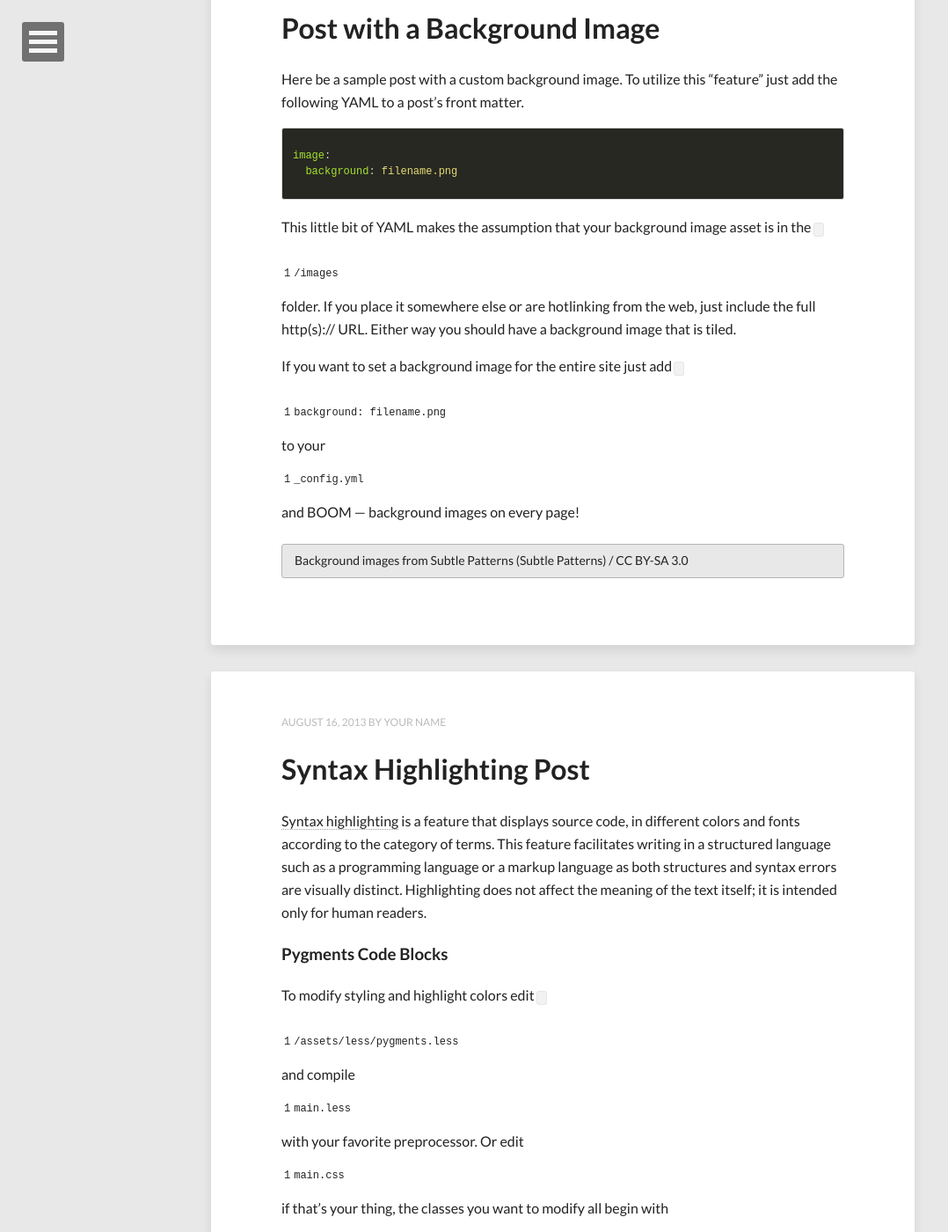
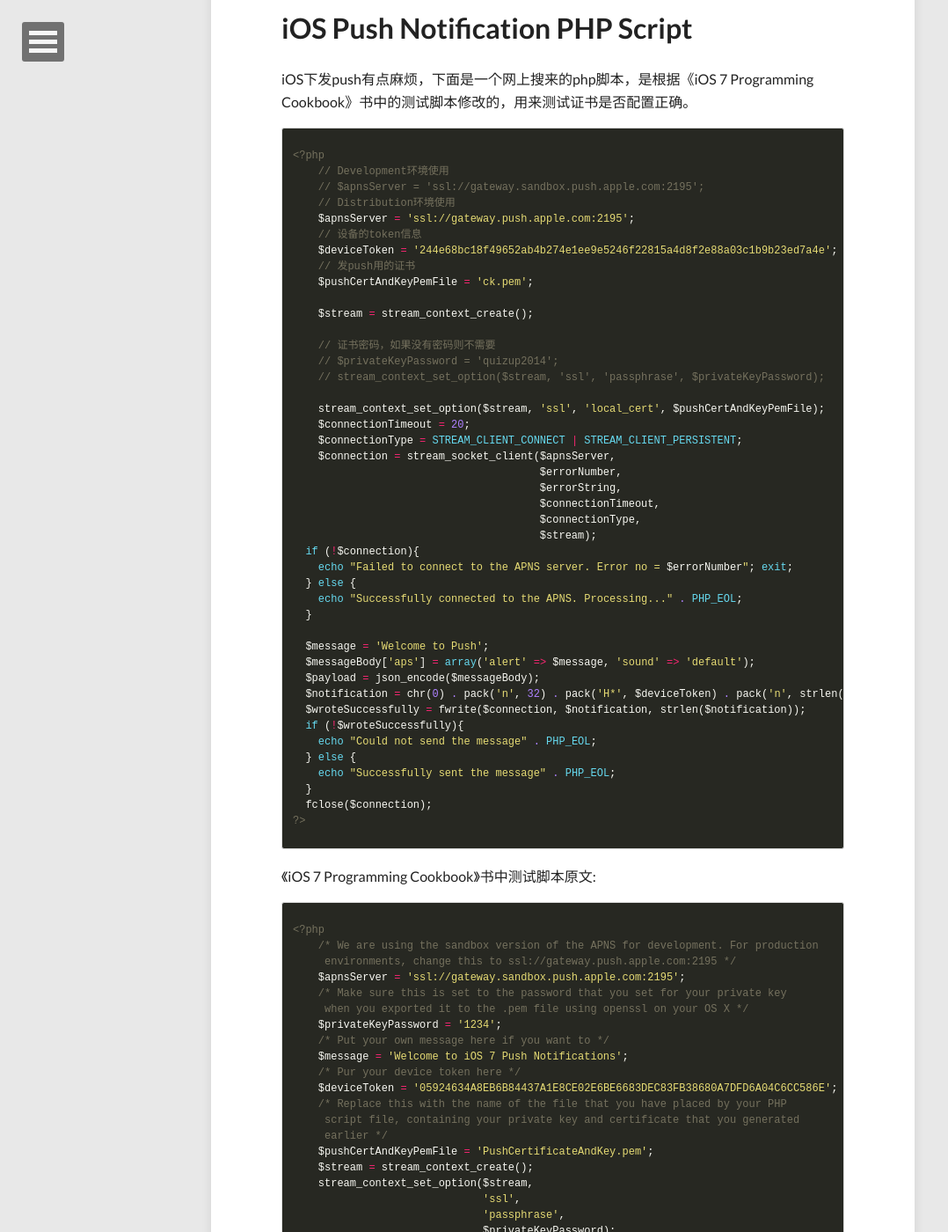
Before and after one commit to Sean8694/jekyll_site, a Jekyll site: the page built from index.html, in a window 1280 px wide and 1400 px high, scrolled down 530 px. Shown: the whole window at 88% size, without its empty margins (0-1078 px from the left). Built offline with Jekyll 4.4.1, drawn with Linux system fonts in a browser that asks for light colours; nearby versions of some CDN libraries; the list of posts is cut into pages by our own code; some of the changed text lies outside the part shown.

Commit message:
setup site

```diff
--- a/_config.yml
+++ b/_config.yml
@@ -1,15 +1,15 @@
-title:            Site Title
-description:      Describe your website here.
+title:            Sean's Tech Site
+description:      Sean's tech blog.
 disqus_shortname:
 #Your site's domain goes here. Leave localhost server or blank when working locally.
 url:              http://localhost:4000
 
 # Owner/author information
 owner:
-  name:           Your Name
+  name:           Ran Shi
   avatar:         avatar.jpg
-  bio:            "Your bio goes here. It shouldn't be super long but a good two sentences or two should suffice."
-  email:          you@email.com
+  bio:            "A Dev."
+  email:          sean8694@gmail.com
   # Social networking links used in footer. Update and remove as you like.
   twitter:
   facebook:
--- a/_includes/footer.html
+++ b/_includes/footer.html
@@ -1 +1 @@
-<span>&copy; {{ site.time | date: '%Y' }} {{ site.owner.name }}. Powered by <a href="http://jekyllrb.com">Jekyll</a> using the <a href="http://mademistakes.com/hpstr/">HPSTR Theme</a>.</span>
+<span>&copy; {{ site.time | date: '%Y' }} {{ site.owner.name }}. Powered by <a href="http://jekyllrb.com">Jekyll</a><!--  using the <a href="http://mademistakes.com/hpstr/">HPSTR Theme</a> -->.</span>
--- a/_includes/navigation.html
+++ b/_includes/navigation.html
@@ -3,53 +3,17 @@
 	<ul class="dl-menu">
 		<li><a href="{{ site.url }}">Home</a></li>
 		<li>
-			<a href="#">About</a>
-			<ul class="dl-submenu">
-				<li>
-					<img src="{{ site.url }}/images/{{ site.owner.avatar }}" alt="{{ site.owner.name }} photo" class="author-photo">
-					<h4>{{ site.owner.name }}</h4>
-					<p>{{ site.owner.bio }}</p>
-				</li>
-				<li><a href="{{ site.url }}/about/">Learn More</a></li>
-				{% if site.owner.email %}<li>
-					<a href="mailto:{{ site.owner.email }}"><i class="fa fa-envelope"></i> Email</a>
-				</li>{% endif %}
-				{% if site.owner.twitter %}<li>
-					<a href="http://twitter.com/{{ site.owner.twitter }}"><i class="fa fa-twitter"></i> Twitter</a>
-				</li>{% endif %}
-				{% if site.owner.facebook %}<li>
-					<a href="http://facebook.com/{{ site.owner.facebook }}"><i class="fa fa-facebook"></i> Facebook</a>
-				</li>{% endif %}
-				{% if site.owner.google_plus %}<li>
-					<a href="{{ site.owner.google_plus }}"><i class="fa fa-google-plus"></i> Google+</a>
-				</li>{% endif %}
-				{% if site.owner.linkedin %}<li>
-					<a href="http://linkedin.com/in/{{ site.owner.linkedin }}"><i class="fa fa-linkedin"></i> LinkedIn</a>
-				</li>{% endif %}
-				{% if site.owner.github %}<li>
-					<a href="http://github.com/{{ site.owner.github }}"><i class="fa fa-github"></i> GitHub</a>
-				</li>{% endif %}
-				{% if site.owner.stackexchange %}<li>
-					<a href="{{ site.owner.stackexchange }}"><i class="fa fa-stack-exchange"></i> Stackexchange</a>
-				</li>{% endif %}
-				{% if site.owner.instagram %}<li>
-					<a href="http://instagram.com/{{ site.owner.instagram }}"><i class="fa fa-instagram"></i> Instagram</a>
-				</li>{% endif %}
-				{% if site.owner.flickr %}<li>
-					<a href="http://www.flickr.com/photos/{{ site.owner.flickr }}"><i class="fa fa-flickr"></i> Flickr</a>
-				</li>{% endif %}
-				{% if site.owner.tumblr %}<li>
-					<a href="http://{{ site.owner.tumblr }}.tumblr.com"><i class="fa fa-tumblr"></i> Tumblr</a>
-				</li>{% endif %}
-			</ul><!-- /.dl-submenu -->
+			<a href="{{ site.url }}/about/">
+				<img src="{{ site.url }}/images/{{ site.owner.avatar }}" alt="{{ site.owner.name }} photo" class="author-photo">
+				<h4>{{ site.owner.name }}</h4>
+				<p>{{ site.owner.bio }}</p>
+			</a>
+
 		</li>
-		<li>
-			<a href="#">Posts</a>
-			<ul class="dl-submenu">
-				<li><a href="{{ site.url }}/posts/">All Posts</a></li>
-				<li><a href="{{ site.url }}/tags/">All Tags</a></li>
-			</ul>
-		</li>
-		{% for link in site.links %}<li>{% if link.external %}<a href="{{ link.url }}">{{ link.title }}</a>{% else %}<a href="{{ site.url }}{{ link.url }}">{{ link.title }}</a>{% endif %}</li>{% endfor %}
+		<li><a href="{{ site.url }}/posts/">All Posts</a></li>
+		<li><a href="{{ site.url }}/tags/">All Tags</a></li>
+		{% if site.owner.email %}
+		<li><a href="mailto:{{ site.owner.email }}"><i class="fa fa-envelope"></i> Email</a></li>
+		{% endif %}
 	</ul><!-- /.dl-menu -->
 </nav><!-- /.dl-menuwrapper -->
--- /dev/null
+++ b/_posts/2014-06-10-iOS-push-php-script.markdown
@@ -0,0 +1,117 @@
+---
+layout: post
+title:  "iOS Push Notification PHP Script"
+date:   2014-06-09 12:25:10
+categories: tech iOS php
+---
+
+iOS下发push有点麻烦，下面是一个网上搜来的php脚本，是根据《iOS 7 Programming Cookbook》书中的测试脚本修改的，用来测试证书是否配置正确。
+
+{% highlight php %}
+
+<?php
+    // Development环境使用
+    // $apnsServer = 'ssl://gateway.sandbox.push.apple.com:2195';
+    // Distribution环境使用
+    $apnsServer = 'ssl://gateway.push.apple.com:2195';
+    // 设备的token信息
+    $deviceToken = '244e68bc18f49652ab4b274e1ee9e5246f22815a4d8f2e88a03c1b9b23ed7a4e';
+    // 发push用的证书
+    $pushCertAndKeyPemFile = 'ck.pem';
+
+    $stream = stream_context_create();
+
+    // 证书密码，如果没有密码则不需要
+    // $privateKeyPassword = 'quizup2014';
+    // stream_context_set_option($stream, 'ssl', 'passphrase', $privateKeyPassword);
+
+    stream_context_set_option($stream, 'ssl', 'local_cert', $pushCertAndKeyPemFile);
+    $connectionTimeout = 20;
+    $connectionType = STREAM_CLIENT_CONNECT | STREAM_CLIENT_PERSISTENT;
+    $connection = stream_socket_client($apnsServer,
+                                       $errorNumber,
+                                       $errorString,
+                                       $connectionTimeout,
+                                       $connectionType,
+                                       $stream);
+  if (!$connection){
+    echo "Failed to connect to the APNS server. Error no = $errorNumber"; exit;
+  } else {
+    echo "Successfully connected to the APNS. Processing..." . PHP_EOL;
+  }
+
+  $message = 'Welcome to Push';
+  $messageBody['aps'] = array('alert' => $message, 'sound' => 'default');
+  $payload = json_encode($messageBody);
+  $notification = chr(0) . pack('n', 32) . pack('H*', $deviceToken) . pack('n', strlen($payload)) . $payload;
+  $wroteSuccessfully = fwrite($connection, $notification, strlen($notification));
+  if (!$wroteSuccessfully){
+    echo "Could not send the message" . PHP_EOL;
+  } else {
+    echo "Successfully sent the message" . PHP_EOL;
+  }
+  fclose($connection);
+?>
+
+{% endhighlight %}
+
+《iOS 7 Programming Cookbook》书中测试脚本原文:
+
+{% highlight php %}
+
+<?php
+    /* We are using the sandbox version of the APNS for development. For production
+     environments, change this to ssl://gateway.push.apple.com:2195 */
+    $apnsServer = 'ssl://gateway.sandbox.push.apple.com:2195';
+    /* Make sure this is set to the password that you set for your private key
+     when you exported it to the .pem file using openssl on your OS X */
+    $privateKeyPassword = '1234';
+    /* Put your own message here if you want to */
+    $message = 'Welcome to iOS 7 Push Notifications';
+    /* Pur your device token here */
+    $deviceToken = '05924634A8EB6B84437A1E8CE02E6BE6683DEC83FB38680A7DFD6A04C6CC586E';
+    /* Replace this with the name of the file that you have placed by your PHP
+     script file, containing your private key and certificate that you generated
+     earlier */
+    $pushCertAndKeyPemFile = 'PushCertificateAndKey.pem';
+    $stream = stream_context_create();
+    stream_context_set_option($stream,
+                              'ssl',
+                              'passphrase',
+                              $privateKeyPassword);
+    stream_context_set_option($stream,
+                              'ssl',
+                              'local_cert',
+                              $pushCertAndKeyPemFile);
+    $connectionTimeout = 20;
+    $connectionType = STREAM_CLIENT_CONNECT | STREAM_CLIENT_PERSISTENT;
+    $connection = stream_socket_client($apnsServer,
+                                       $errorNumber,
+                                       $errorString,
+                                       $connectionTimeout,
+                                       $connectionType,
+                                       $stream);
+    if (!$connection){
+        echo "Failed to connect to the APNS server. Error no = $errorNumber<br/>"; exit;
+    } else {
+        echo "Successfully connected to the APNS. Processing...</br>";
+    }
+
+    $messageBody['aps'] = array('alert' => $message, 'sound' => 'default',
+                                'badge' => 2,
+                                );
+    $payload = json_encode($messageBody);
+    $notification = chr(0) .
+                    pack('n', 32) .
+                    pack('H*', $deviceToken) .
+                    pack('n', strlen($payload)) .
+                    $payload;
+    $wroteSuccessfully = fwrite($connection, $notification, strlen($notification));
+    if (!$wroteSuccessfully){
+        echo "Could not send the message<br/>";
+    } else {
+        echo "Successfully sent the message<br/>"; }
+    fclose($connection);
+?>
+
+{% endhighlight %}
--- a/about.md
+++ b/about.md
@@ -1,33 +1,10 @@
 ---
 layout: page
 permalink: /about/
-title: About the Theme
+title: About Me
 tags: [Jekyll, theme, modern, minimal, responsive]
 image:
   feature: abstract-5.jpg
-  credit: dargadgetz
-  creditlink: http://www.dargadgetz.com/ios-7-abstract-wallpaper-pack-for-iphone-5-and-ipod-touch-retina/
-share: true
 ---
 
-They say three times the charm, so here is another free responsive Jekyll theme for you. I've learned a ton since open sourcing my first two themes [on Github](http://github.com/mmistakes), and wanted to try a few new things this time around. If you've used my previous themes most of this should be familiar territory...
-
-## What HPSTR brings to the table:
-
-* Responsive templates for post, page, and post index `_layouts`. Looks great on mobile, tablet, and desktop devices.
-* Gracefully degrads in older browsers. Compatible with Internet Explorer 8+ and all modern browsers.
-* Modern and minimal design.
-* Sweet animated menu.
-* Background image support.
-* Readable typography to make your words shine.
-* Support for large images to call out your favorite posts.
-* Comments powered by [Disqus](http://disqus.com) if you choose to enable.
-* Simple and clear permalink structure[^1].
-* [Open Graph](https://developers.facebook.com/docs/opengraph/) and [Twitter Cards](https://dev.twitter.com/docs/cards) support for a better social sharing experience.
-* Simple [custom 404 page]({{ site.url }}/404.html) to get you started.
-* Stylesheets for Pygments and Coderay [syntax highlighting]({{ site.url }}/code-highlighting-post/) to make your code examples look snazzy
-* [Grunt](http://gruntjs.com) build script for easy theme development
-
-<div markdown="0"><a href="{{ site.url }}/theme-setup" class="btn btn-info">Install the Theme</a></div>
-
-[^1]: Example: *domain.com/category-name/post-title*
+You can follow me on [Github](https://github.com/Sean8694).
--- a/index.html
+++ b/index.html
@@ -1,14 +1,16 @@
 ---
 layout: post-index
-title: Latest Posts
+title: Tech Dairy
 description: "Describe this nonsense."
 tags: [Jekyll, theme, themes, responsive, blog, modern]
 image:
   feature: abstract-1.jpg
+---
+<!--
   credit: dargadgetz
   creditlink: http://www.dargadgetz.com/ios-7-abstract-wallpaper-pack-for-iphone-5-and-ipod-touch-retina/
 ---
-
+ -->
 {% for post in paginator.posts %}
 <article class="hentry">
   <header>
```
Also changed, not shown: _layouts/post.html (+7 -7 lines), _draft/2011-03-10-sample-post.md (renamed from _posts/2011-03-10-sample-post.md), _draft/2012-05-22-readability-post.md (renamed from _posts/2012-05-22-readability-post.md), _draft/2013-05-22-sample-post-images.md (renamed from _posts/2013-05-22-sample-post-images.md), _draft/2013-05-23-readability-feature-post.md (renamed from _posts/2013-05-23-readability-feature-post.md), _draft/2013-06-25-video-post.md (renamed from _posts/2013-06-25-video-post.md), _draft/2013-08-12-sample-link-post.md (renamed from _posts/2013-08-12-sample-link-post.md), _draft/2013-08-16-code-highlighting-post.md (renamed from _posts/2013-08-16-code-highlighting-post.md), _draft/2013-10-26-background-image.md (renamed from _posts/2013-10-26-background-image.md), images/avatar.jpg.
